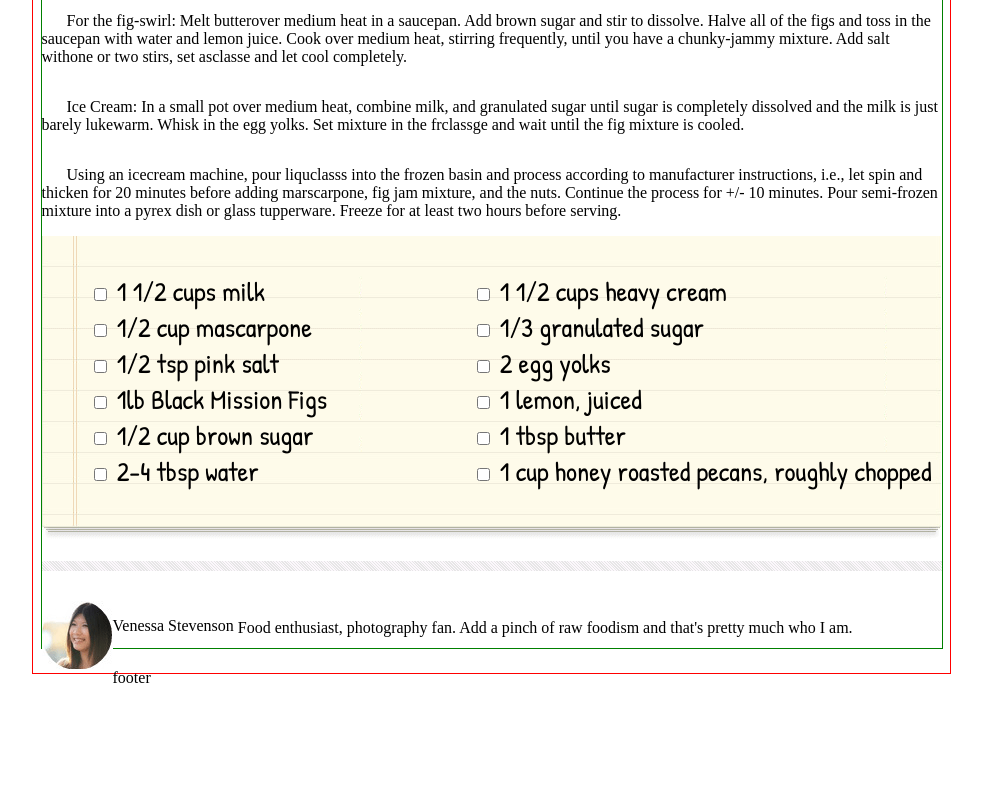
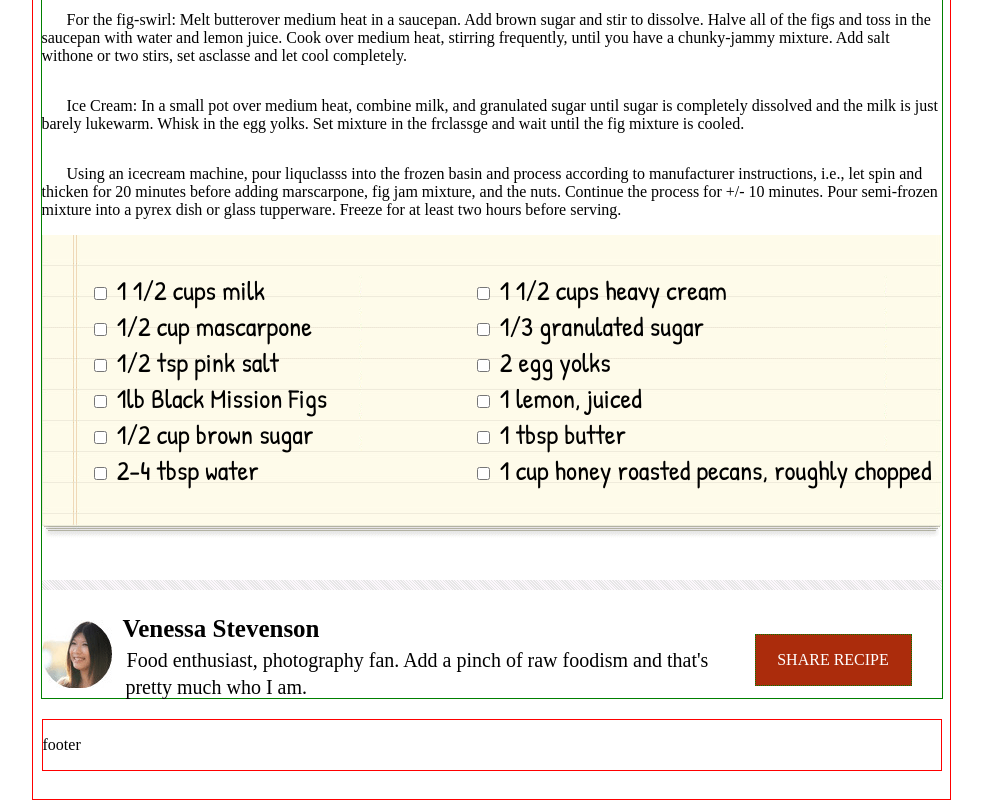
Before and after one commit to FenrisWolfe/Chocolate_Pizza, a plain HTML site: page index.html in a window 1280 px wide. Shown: the part 812-1612 px from the top of the page, without its empty margins (149-1131 px from the left). Before the commit the page ends 1515 px from the top, so only its background shows below. Drawn offline with nearby package versions, Linux system fonts and the light colour scheme.

Commit message:
bottom bar done as well as mini bio

```diff
--- a/index.html
+++ b/index.html
@@ -14,7 +14,14 @@
     </div>
 
     <div class="top_right">
-
+      <img src="assets/fb-icon.png" alt="">
+      <img src="assets/twit-icon.png" alt="">
+      <img src="assets/gp-icon.png" alt="">
+      <img src="assets/insta-icon.png" alt="">
+      <img class="flic" src="assets/flic-icon.png" alt="">
+      <img class="pint" src="assets/pint-icon.png" alt="">
+      <img class="rss" src="assets/rss-icon.png" alt="">
+      <img src="assets/mail-icon.png" alt="">
     </div>
   </div>
 
@@ -85,17 +92,27 @@
     <img src="assets/van-pic.png" alt="">
   </div>
   <div class="bottom_bar">
-    <p id="mini_bio">
-      <p id="vanessa">
+    <p class="mini_bio">
+      <p class="vanessa">
              Venessa Stevenson
       </p>
-      <p>
-      Food enthusiast, photography fan. Add a pinch of raw foodism and that's pretty much who I am.
+      <br>
+      <p class="bottomline">
+        Food enthusiast, photography fan. Add a pinch of raw foodism and that's
+      </p>
+      <br/>
+        <p class="bottomline2">
+          pretty much who I am.
         </p>
       </p>
     </div>
+
+<div class="bottom_right">
+  <p>SHARE RECIPE</p>
+</div>
+
+    <div class="footer">
+      <p>footer</p>
+    </div>
   </body>
-<footer>
-  <p>footer</p>
-</footer>
   </html>
--- a/style.css
+++ b/style.css
@@ -1,4 +1,6 @@
 html {
+  height: 1610px;
+  position: relative;
   width: 917px;
   margin-left: auto;
   margin-right: auto;
@@ -7,8 +9,9 @@ html {
 }
 
 body {
+  display: block;
   width: 900px;
-  height: 1450px;
+  height: 1500px;
   border: 1px solid green;
 }
 
@@ -20,7 +23,7 @@ body {
 }
 
 .grey_bar {
-  margin-top: 20px;
+  margin-top: 75px;
   background: repeating-linear-gradient(
     45deg,
     #E6E6E6,
@@ -53,12 +56,34 @@ body {
   }
 
   .top_left {
+    width: 50px;
+    float: left;
+    position: absolute;
+  }
 
+  .top_right {
+    float: right;
+    width: 285px;
+    margin-top: 21px;
   }
+  .rss {
+    margin-left: 7px;
+  }
+
+  .pint {
+    margin-left: -1px;
+  }
+
+  .flic {
+    margin-left: -1px;
+  }
+
   .logo {
     margin-top: 7px;
   }
+
   .del {
+    display: inline;
     text-indent: 10px;
     margin-top: -6px;
     position: absolute;
@@ -66,12 +91,15 @@ body {
     font-style: italic;
     font-family: 'Yellowtail', cursive;
   }
+
   .best {
+    width: 195px;
     text-indent: 15px;
     position: absolute;
     margin-top: 43px;
     font-size: 10px;
   }
+
   p {
     display: inline-block;
   }
@@ -85,6 +113,7 @@ body {
   }
 
   .recipe {
+    margin-bottom: -35px;
     background: url(assets/list-bg.png);
     width: 899px;
     height: 305px;
@@ -108,6 +137,7 @@ body {
     margin-right: 1%;
     float: right;
   }
+
   .left {
     margin-top: 37px;
     margin-left: 1%;
@@ -121,18 +151,50 @@ body {
     float: left;
   }
 
-  #vanessa {
+  .vanessa {
+    margin-left: 10px;
+    font-weight: bold;
+    font-size: 25px;
     float: left;
-  }
+    margin-top: -5px;  }
 
-  #mini_bio {
-    font-size: 10px;
+    .mini_bio {
+      font-size: 10px;
+    }
+
+    .bottomline {
+      margin-top: 5px;
+      margin-left: -193px;
+      float: left;
+      font-size: 20px;
+      text-align: left;
+    }
+
+    .bottomline2 {
+      margin-top: 1px;
+      margin-left: -583px;
+      font-size: 20px;
+    }
+
+    .bottom_right {
+      text-align: center;
+      background-color: #AB2C0C;
+      color: white;
+      float: right;
+      border: 1px dotted green;
+      margin-top: -85px;
+      margin-right: 30px;
+      width: 155px;
+    }
+
+
+  .footer {
+    height: 50px;
+    border: 1px solid red;
   }
 
 
 
 
 
-
-
   .
```
Also changed, not shown: assets/flic-icon.png. Lines whose indentation alone changed are shown as unchanged.
